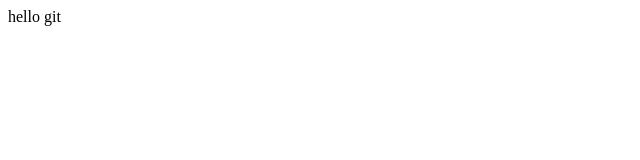
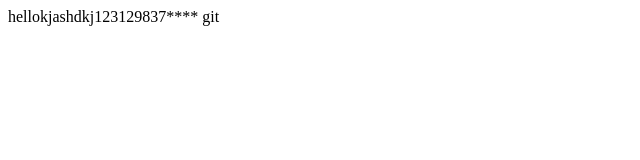
Before and after one commit to lhlovecoding/ikun666, a plain HTML site: page index.html in a window 1280 px wide. Shown: the whole page, without its empty margins (0-640 px from the left). Drawn offline with Linux system fonts and the light colour scheme.

Commit message:
修改12312

```diff
--- a/index.html
+++ b/index.html
@@ -7,7 +7,7 @@
     <title>Document</title>
   </head>
   <body>
-    <div id="box">hello git</div>
+    <div id="box">hellokjashdkj123129837**** git</div>
     <script></script>
   </body>
 </html>
```
